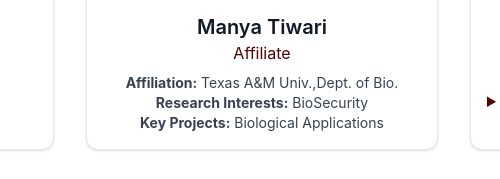
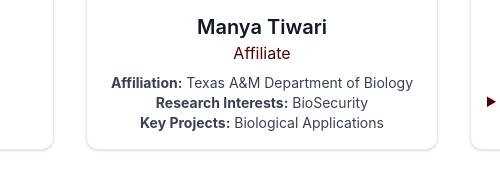
Before and after one commit to jason-725/lab-website, a plain HTML site: page members.html in a window 1280 px wide. Shown: the part 5174-5353 px from the top of the page, 378-878 px from the left. Drawn offline with nearby package versions, Linux system fonts and the light colour scheme.

Commit message:
Update members.html

```diff
--- a/members.html
+++ b/members.html
@@ -829,7 +829,7 @@
             Affiliate
           </span>
         </p>
-        <p class="text-sm text-gray-700 mt-2"><strong>Affiliation:</strong> Texas A&M Univ.,Dept. of Bio.</p>
+        <p class="text-sm text-gray-700 mt-2"><strong>Affiliation:</strong> Texas A&M Department of Biology</p>
         <p class="text-sm text-gray-700"><strong>Research Interests:</strong> BioSecurity</p>
         <p class="text-sm text-gray-700"><strong>Key Projects:</strong> Biological Applications</p>
       </div>
```
